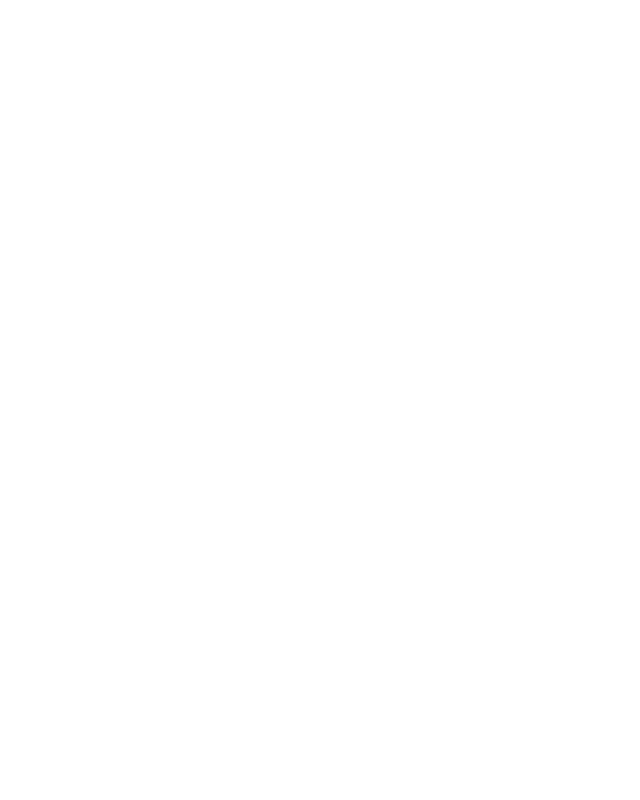
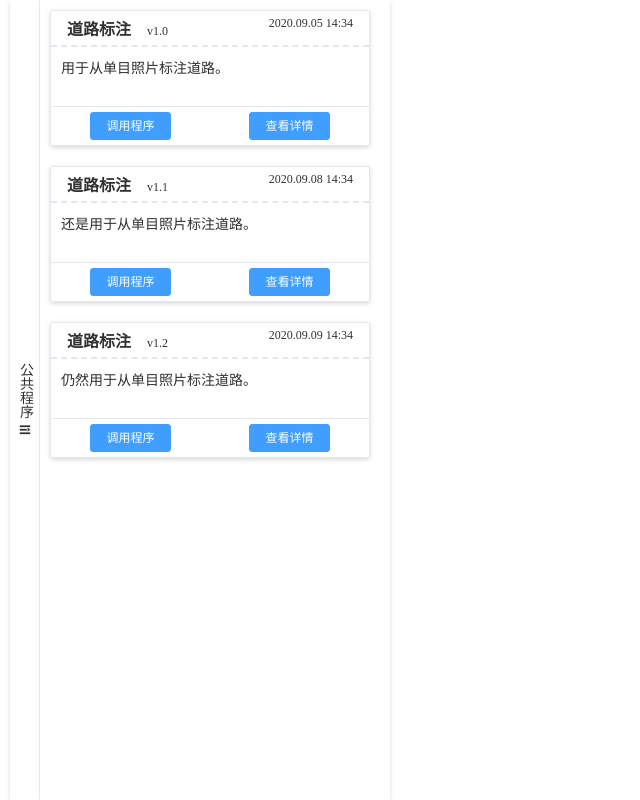
Before and after one commit to shiyuan598/map-3d, a Vue app: page /detail in a window 1280 px wide. Shown: the whole page, without its empty margins (0-640 px from the left). Built offline with nearby package versions, Linux system fonts and the light colour scheme.

Commit message:
package list

```diff
--- a/package.json
+++ b/package.json
@@ -9,6 +9,7 @@
   },
   "dependencies": {
     "core-js": "^3.6.5",
+    "element-ui": "^2.13.2",
     "vue": "^2.6.11",
     "vue-router": "^3.2.0",
     "vuex": "^3.4.0"
--- a/src/components/HelloWorld.vue
+++ b/src/components/HelloWorld.vue
@@ -1,110 +1,29 @@
 <template>
   <div class="hello">
-    <h1>{{ msg }}</h1>
-    <p>
-      For a guide and recipes on how to configure / customize this project,<br />
-      check out the
-      <a href="https://cli.vuejs.org" target="_blank" rel="noopener"
-        >vue-cli documentation</a
-      >.
-    </p>
-    <h3>Installed CLI Plugins</h3>
-    <ul>
-      <li>
-        <a
-          href="https://github.com/vuejs/vue-cli/tree/dev/packages/%40vue/cli-plugin-babel"
-          target="_blank"
-          rel="noopener"
-          >babel</a
-        >
-      </li>
-      <li>
-        <a
-          href="https://github.com/vuejs/vue-cli/tree/dev/packages/%40vue/cli-plugin-router"
-          target="_blank"
-          rel="noopener"
-          >router</a
-        >
-      </li>
-      <li>
-        <a
-          href="https://github.com/vuejs/vue-cli/tree/dev/packages/%40vue/cli-plugin-vuex"
-          target="_blank"
-          rel="noopener"
-          >vuex</a
-        >
-      </li>
-      <li>
-        <a
-          href="https://github.com/vuejs/vue-cli/tree/dev/packages/%40vue/cli-plugin-eslint"
-          target="_blank"
-          rel="noopener"
-          >eslint</a
-        >
-      </li>
-    </ul>
-    <h3>Essential Links</h3>
-    <ul>
-      <li>
-        <a href="https://vuejs.org" target="_blank" rel="noopener">Core Docs</a>
-      </li>
-      <li>
-        <a href="https://forum.vuejs.org" target="_blank" rel="noopener"
-          >Forum</a
-        >
-      </li>
-      <li>
-        <a href="https://chat.vuejs.org" target="_blank" rel="noopener"
-          >Community Chat</a
-        >
-      </li>
-      <li>
-        <a href="https://twitter.com/vuejs" target="_blank" rel="noopener"
-          >Twitter</a
-        >
-      </li>
-      <li>
-        <a href="https://news.vuejs.org" target="_blank" rel="noopener">News</a>
-      </li>
-    </ul>
-    <h3>Ecosystem</h3>
-    <ul>
-      <li>
-        <a href="https://router.vuejs.org" target="_blank" rel="noopener"
-          >vue-router</a
-        >
-      </li>
-      <li>
-        <a href="https://vuex.vuejs.org" target="_blank" rel="noopener">vuex</a>
-      </li>
-      <li>
-        <a
-          href="https://github.com/vuejs/vue-devtools#vue-devtools"
-          target="_blank"
-          rel="noopener"
-          >vue-devtools</a
-        >
-      </li>
-      <li>
-        <a href="https://vue-loader.vuejs.org" target="_blank" rel="noopener"
-          >vue-loader</a
-        >
-      </li>
-      <li>
-        <a
-          href="https://github.com/vuejs/awesome-vue"
-          target="_blank"
-          rel="noopener"
-          >awesome-vue</a
-        >
-      </li>
-    </ul>
+    <slot>{{ msg }}123</slot>
+    <div class="pink">
+      <slot name="pink" :pig="user"></slot>
+    </div>
+    <div class="blue">
+      <slot name="blue" username="my user" :some="someStr"></slot>
+    </div>
   </div>
 </template>
 
 <script>
 export default {
   name: "HelloWorld",
+  data() {
+    return {
+      someStr: "绿蚁新醅酒",
+      message: "hello hello",
+      user: {
+        name: "xcvu",
+        age: 27,
+        gender: 0
+      }
+    };
+  },
   props: {
     msg: String
   }
@@ -113,18 +32,10 @@ export default {
 
 <!-- Add "scoped" attribute to limit CSS to this component only -->
 <style scoped lang="scss">
-h3 {
-  margin: 40px 0 0;
+.pink {
+  color: pink;
 }
-ul {
-  list-style-type: none;
-  padding: 0;
-}
-li {
-  display: inline-block;
-  margin: 0 10px;
-}
-a {
-  color: #42b983;
+.blue {
+  color: skyblue;
 }
 </style>
--- /dev/null
+++ b/src/components/package/PackageList.vue
@@ -0,0 +1,138 @@
+<template>
+  <div class="container">
+    <div class="toggle" @click="toggle">
+      公共程序
+      <i class="el-icon-s-unfold"></i>
+    </div>
+    <div class="list" v-show="visible">
+      <div :key="index" class="package" v-for="(item, index) in packageList">
+        <div class="header">
+          <span class="title">{{ item.title }}</span>
+          <span class="version">{{ item.version }}</span>
+          <span class="date">{{ item.date }}</span>
+        </div>
+        <div class="content">
+          {{ item.desc }}
+        </div>
+        <div class="footer">
+          <el-button size="mini" @click="callProgram(item.id)" type="primary">调用程序</el-button>
+          <el-button size="mini" @click="showDetail(item.id)" type="primary">查看详情</el-button>
+        </div>
+      </div>
+    </div>
+  </div>
+</template>
+
+<script>
+export default {
+  name: "package-list",
+  data() {
+    return {
+      visible: true,
+      packageList: [
+        {
+          id: 1,
+          title: "道路标注",
+          version: "v1.0",
+          date: "2020.09.05 14:34",
+          desc: "用于从单目照片标注道路。",
+          size: 33,
+          className: "Lorem, ipsum dolor."
+        },
+        {
+          id: 2,
+          title: "道路标注",
+          version: "v1.1",
+          date: "2020.09.08 14:34",
+          desc: "还是用于从单目照片标注道路。",
+          size: 33,
+          className: "Lorem, ipsum dolor."
+        },
+        {
+          id: 3,
+          title: "道路标注",
+          version: "v1.2",
+          date: "2020.09.09 14:34",
+          desc: "仍然用于从单目照片标注道路。",
+          size: 33,
+          className: "Lorem, ipsum dolor."
+        }
+      ]
+    };
+  },
+  methods: {
+    toggle() {
+      this.visible = !this.visible;
+    },
+    callProgram(id) {
+      console.info("call program of id: " + id);
+    },
+    showDetail(id) {
+      console.info("show detail of id: " + id);
+    }
+  }
+};
+</script>
+
+<style scoped>
+.container {
+  color: #303133;
+  margin-left: 10px;
+  float: left;
+  height: 100vh;
+  width: 380px;
+  display: flex;
+  flex-direction: row;
+  box-shadow: 0 2px 4px rgba(0, 0, 0, 0.12), 0 0 6px rgba(0, 0, 0, 0.04);
+}
+.toggle {
+  box-sizing: border-box;
+  font-size: 14px;
+  writing-mode: vertical-lr;
+  width: 30px;
+  text-align: center;
+  padding-left: 5px;
+  border-right: solid 1px #e4e7ed;
+  border-radius: 2px;
+  cursor: pointer;
+}
+.list {
+  flex-grow: 1;
+}
+.package {
+  border: solid 1px #e4e7ed;
+  border-radius: 2px;
+  margin: 10px 20px 20px 10px;
+  box-shadow: 0 2px 4px rgba(0, 0, 0, 0.12), 0 0 6px rgba(0, 0, 0, 0.04);
+}
+.header {
+  border-bottom: dashed 2px #e4e7ed;
+  padding: 5px 0;
+}
+.header .title {
+  padding-left: 1rem;
+  font-weight: 600;
+}
+.header .version {
+  font-size: 12px;
+  padding-left: 1rem;
+}
+.header .date {
+  padding-right: 1rem;
+  font-size: 12px;
+  float: right;
+}
+.content {
+  box-sizing: border-box;
+  width: 100%;
+  min-height: 60px;
+  border-bottom: solid 1px #e4e7ed;
+  padding: 10px;
+  font-size: 14px;
+}
+.footer {
+  display: flex;
+  padding: 5px;
+  justify-content: space-around;
+}
+</style>
--- a/src/main.js
+++ b/src/main.js
@@ -2,11 +2,14 @@ import Vue from "vue";
 import App from "./App.vue";
 import router from "./router";
 import store from "./store";
+import ElementUI from "element-ui";
+import "element-ui/lib/theme-chalk/index.css";
+Vue.use(ElementUI);
 
 Vue.config.productionTip = false;
 
 new Vue({
   router,
   store,
-  render: h => h(App)
+  render: (h) => h(App),
 }).$mount("#app");
--- a/src/router/index.js
+++ b/src/router/index.js
@@ -1,35 +1,45 @@
-import Vue from "vue";
-import VueRouter from "vue-router";
-import Home from "../views/Home.vue";
+import Vue from 'vue';
+import VueRouter from 'vue-router';
+import Home from '../views/Home.vue';
 
 Vue.use(VueRouter);
 
 const routes = [
   {
-    path: "/",
-    name: "Home",
-    component: Home
+    path: '/home',
+    name: 'Home',
+    component: Home,
   },
   {
-    path: "/about",
-    name: "About",
+    path: '/about',
+    name: 'About',
     // route level code-splitting
     // this generates a separate chunk (about.[hash].js) for this route
     // which is lazy-loaded when the route is visited.
     component: () =>
-      import(/* webpackChunkName: "about" */ "../views/About.vue")
+      import(/* webpackChunkName: "about" */ '../views/About.vue'),
   },
   {
-    path: "/map",
-    name: "Map",
-    component: () => import(/* webpackChunkName: "about" */ "../views/Map.vue")
+    path: '/map',
+    name: 'Map',
+    component: () => import('../views/Map.vue'),
+  },
+  {
+    path: '/',
+    name: 'List',
+    component: () => import('../components/package/PackageList.vue'),
+  },
+  {
+    path: '/detail',
+    name: 'Detail',
+    component: () => import('../components/package/PackageList.vue'),
   }
 ];
 
 const router = new VueRouter({
-  mode: "history",
+  mode: 'history',
   base: process.env.BASE_URL,
-  routes
+  routes,
 });
 
 export default router;
--- a/src/views/Home.vue
+++ b/src/views/Home.vue
@@ -1,7 +1,23 @@
 <template>
   <div class="home">
     <img alt="Vue logo" src="../assets/logo.png" />
-    <HelloWorld msg="Welcome to Your Vue.js App" />
+    <HelloWorld msg="Welcome to Your Vue.js App">
+      <template v-slot:blue="{ some, username }">
+        dfgfdgdfgdfgd
+        <span>{{ some }}</span>
+        <span>{{ username }}</span>
+        桃花流水鳜鱼肥.
+      </template>
+      <template>
+        {{ address }}
+      </template>
+      <template #pink="data">
+        <span>{{ data.pig.name }}</span><br />
+        <span>{{ data.pig.gender }}</span><br />
+        <span>{{ data.pig.age }}</span><br />
+        Lorem ipsum dolor sit amet.
+      </template>
+    </HelloWorld>
   </div>
 </template>
 
@@ -11,6 +27,12 @@ import HelloWorld from "@/components/HelloWorld.vue";
 
 export default {
   name: "Home",
+  data() {
+    return {
+      address: "xwlo",
+      blue: "blue"
+    };
+  },
   components: {
     HelloWorld
   }
--- a/src/views/Map.vue
+++ b/src/views/Map.vue
@@ -61,8 +61,8 @@ export default {
       });
       // 添加地图控件
       // this.map.addControl(new minemap.Scale());
+      // this.map.addControl(new minemap.Fullscreen());
       this.map.addControl(new minemap.Navigation(), "top-left");
-      this.map.addControl(new minemap.Fullscreen());
     },
     rotateMap() {
       if (this.map) {
@@ -72,7 +72,7 @@ export default {
         }
 
         const cen = this.map.getCenter().toArray();
-        this.map.setCenter([cen[0] + 0.1, cen[1]]);
+        this.map.setCenter([cen[0] - 0.2, cen[1]]);
         this.rotateAnimation = requestAnimationFrame(this.rotateMap.bind(this));
       }
     }
```
